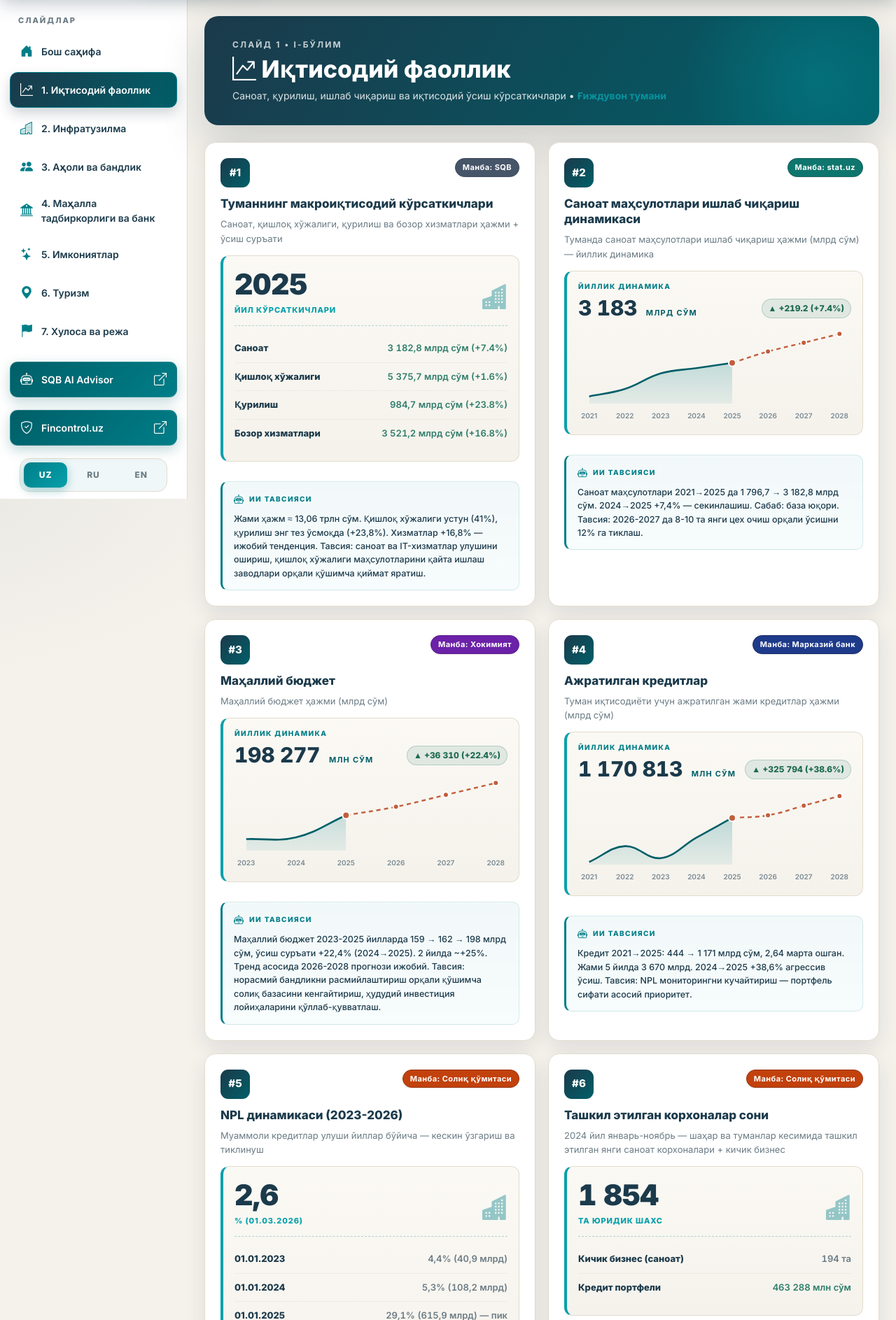
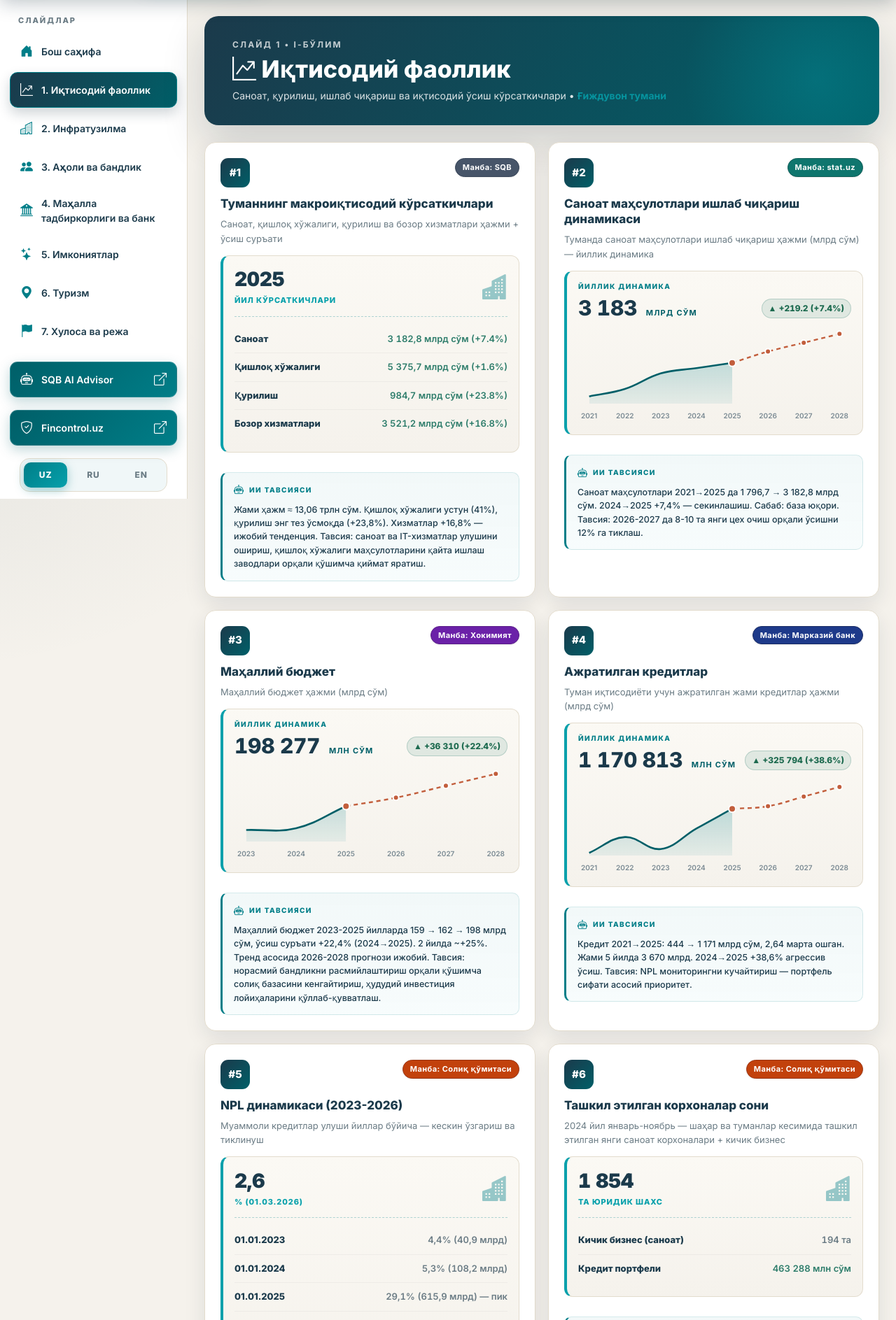
Before and after one commit to u-specter/sqb-buxoro-dashboard, a PHP site: page / in a window 1280 px wide, after a click on "1. Иқтисодий фаоллик". Shown: the part 92-1979 px from the top of the page at 70% size. Run offline with PHP 8.4, Linux system fonts and the light colour scheme.

Commit message:
hf-num: reduce max size for long text headers

```diff
--- a/assets/css/style.css
+++ b/assets/css/style.css
@@ -424,7 +424,7 @@ body{
 .hero-facts{padding:4px 0}
 .hf-top{display:flex;align-items:flex-end;justify-content:space-between;
   padding-bottom:14px;border-bottom:1px dashed rgba(0,126,136,.3);margin-bottom:12px}
-.hf-num{font-size:clamp(22px,3.2vw,42px);font-weight:900;color:var(--navy);
+.hf-num{font-size:clamp(16px,2.2vw,32px);font-weight:900;color:var(--navy);
   line-height:1.1;font-variant-numeric:tabular-nums;letter-spacing:-.01em;word-break:break-word}
 .hf-lab{font-size:11px;color:var(--accent-2);font-weight:800;
   text-transform:uppercase;letter-spacing:.08em;margin-top:6px}
```
